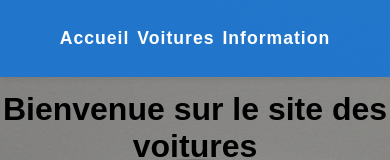
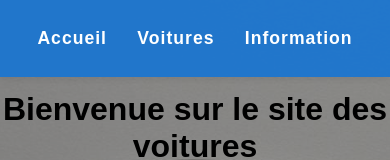
Before and after one commit to Max6734/max6734.github.io, a plain HTML site: page index.html in a window 390 px wide. Shown: the top 160 px of the page. Drawn offline with Linux system fonts and the light colour scheme.

Commit message:
Update index.html

```diff
--- a/index.html
+++ b/index.html
@@ -92,17 +92,18 @@
         }
         @media (max-width: 600px) {
     #navbar ul {
-                flex-direction: row;
-                align-items: center;
+        flex-wrap: wrap;
+        justify-content: center;
     }
     #navbar ul li {
-                margin: 0.5em 0;
+        margin: 0.5em 0.7em;
     }
     .container {
         flex-direction: column;
         gap: 10px;
     }
 }
+
         /* Centrage du texte sur toute la page */
         body, main, header, nav, footer {
             text-align: center;
```
Lines whose indentation alone changed are shown as unchanged.
